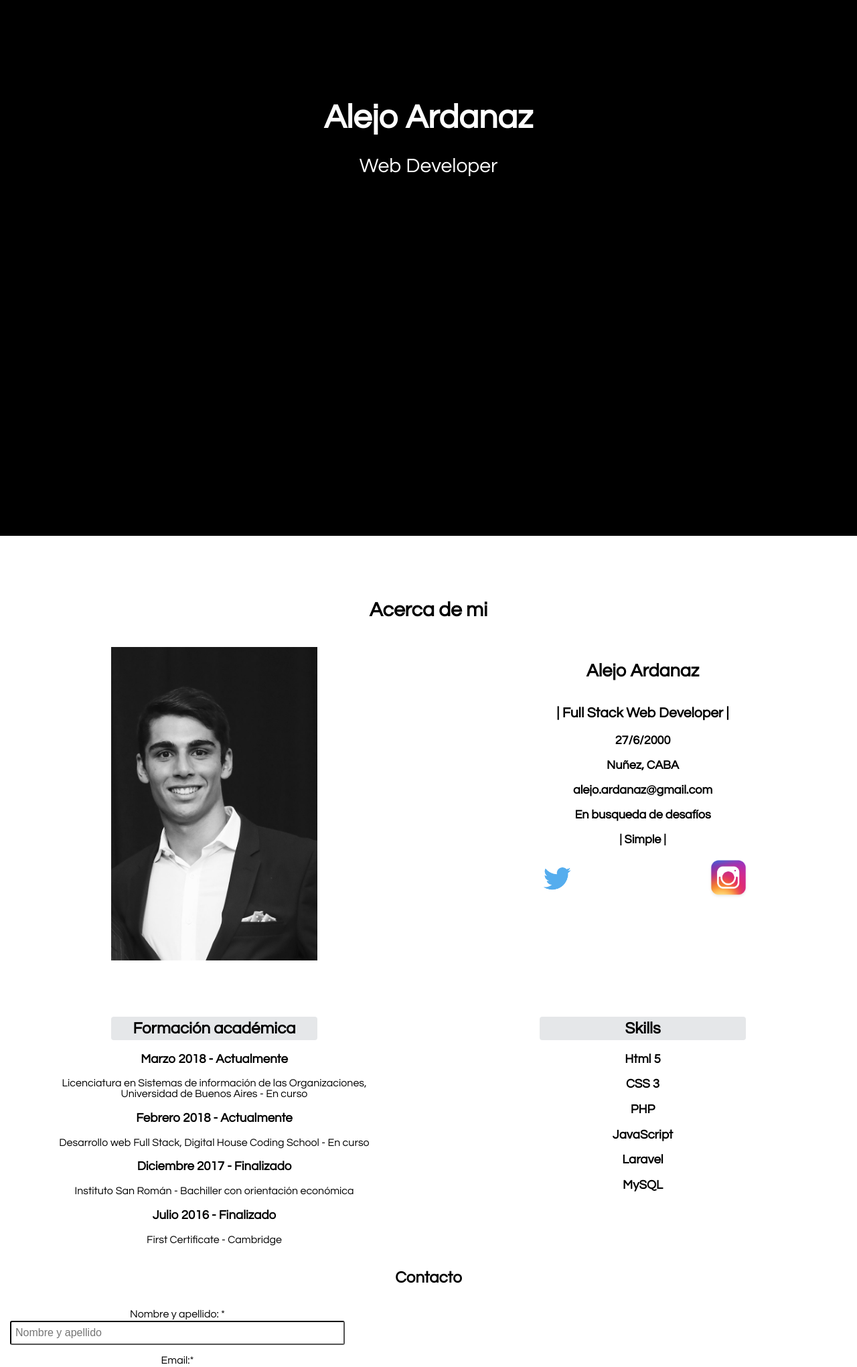
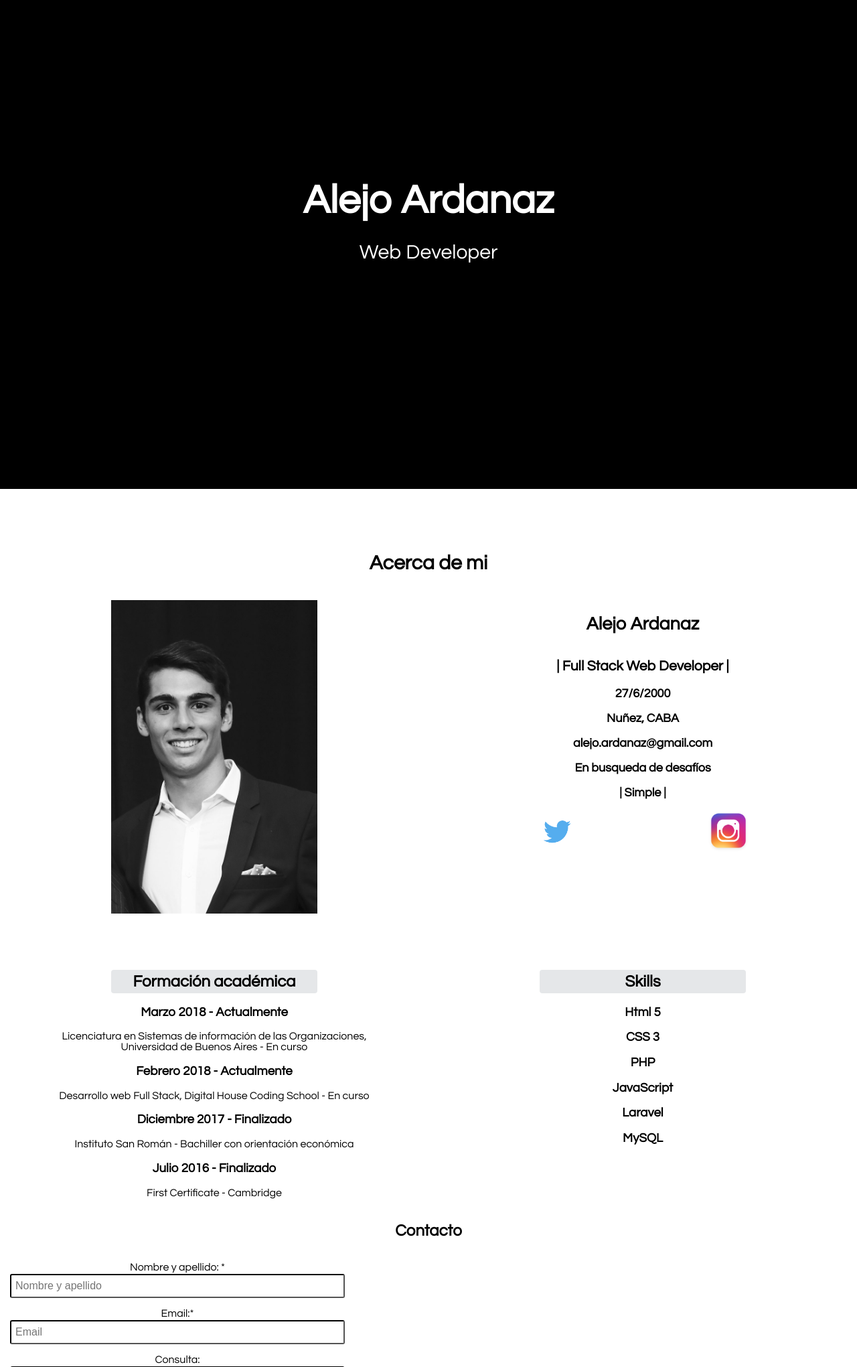
Before and after one commit to AleArdanaz/Proyecto-Alejo-Ardanaz, a PHP site: page / in a window 1280 px wide. Shown: the part 70-2111 px from the top of the page at 67% size. Run offline with PHP 8.4, Linux system fonts and the light colour scheme; some libraries are stand-ins or nearby versions.

Commit message:
sad
asdasd

```diff
--- a/css/styles.css
+++ b/css/styles.css
@@ -103,7 +103,6 @@ body {
 	background-repeat: no-repeat;
 	background-size: cover;
 	background-attachment: fixed;
-	padding-top: 70px;
 }
 .inicio {
 
@@ -113,11 +112,23 @@ body {
 	align-items: center;
 	justify-content: center;
 	background-color: black;
+	display: flex;
+	justify-content: center;
+	align-items: center;
+	align-content: center;
+}
+.titulos{
+	height: 50%;
+	margin: 0 auto;
+	align-items: center;
+	justify-content: center;
+	display: flex;
+	justify-content: center;
+	flex-direction: column;
 
 }
 .main-title{
-	font-size: 50px;
-	padding-top: 150px;
+	font-size: 60px;
 	padding-bottom: 30px;
 	margin: 0 auto;
 
--- a/index.php
+++ b/index.php
@@ -24,6 +24,7 @@ require_once("funciones.php");
 </head>
 <body>
 	<div class="container">
+	<main>
     <header id="header" class="header1">
       <nav>
         <h3 class="titleheader"><a href="#inicio" class="anclap">Ale</a></h3>
@@ -34,10 +35,11 @@ require_once("funciones.php");
 
       </nav>
     </header>
-	<main>
 		<div class="inicio" id="inicio">
+      <div class="titulos">
         <h1 class="main-title">Alejo Ardanaz</h1>
         <span class="word" id="word">Web Developer</span>
+      </div>
     </div>
 		<div class="info" id="info">
 			   <h2 class="acerca">Acerca de mi</h2>
```
Lines whose indentation alone changed are shown as unchanged.
